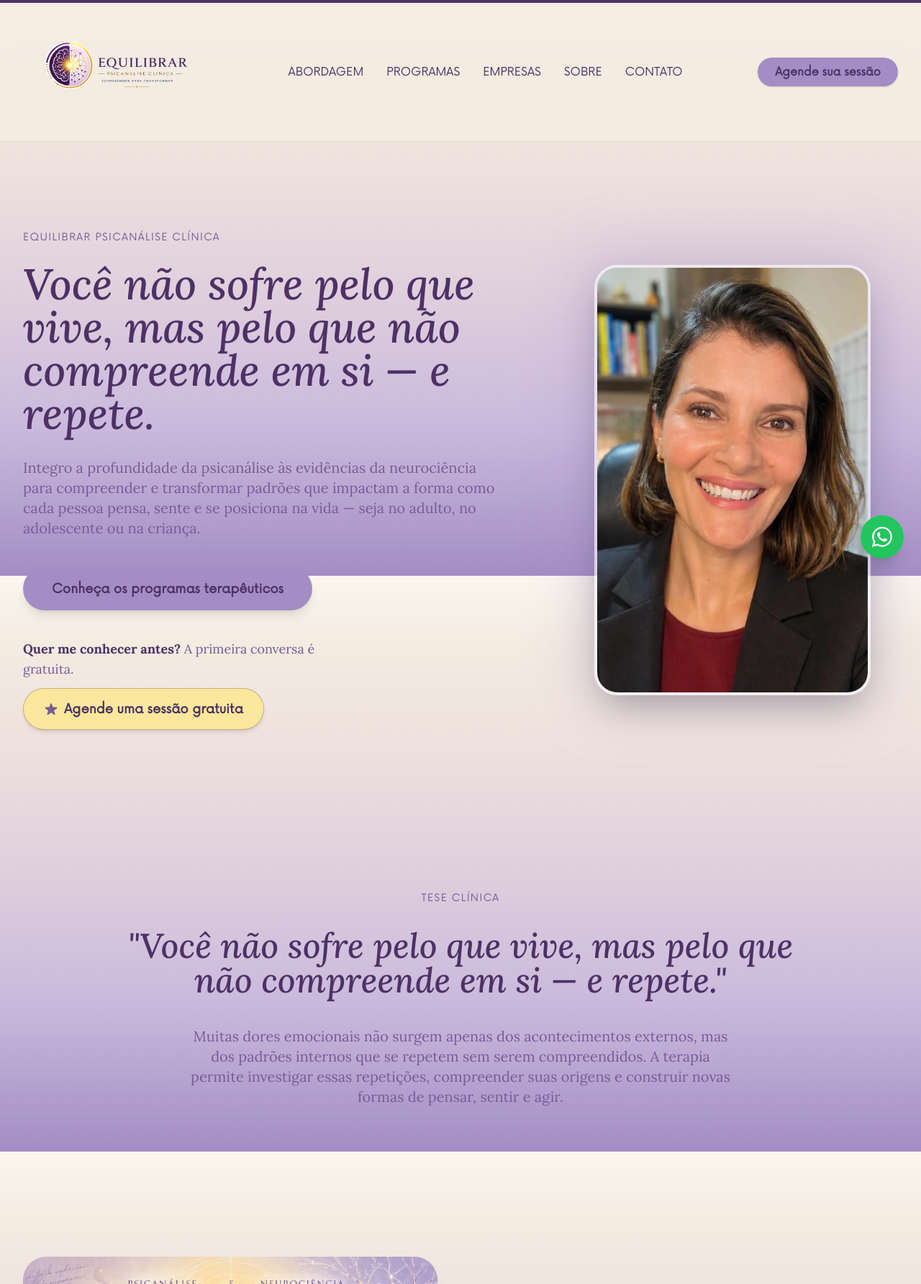
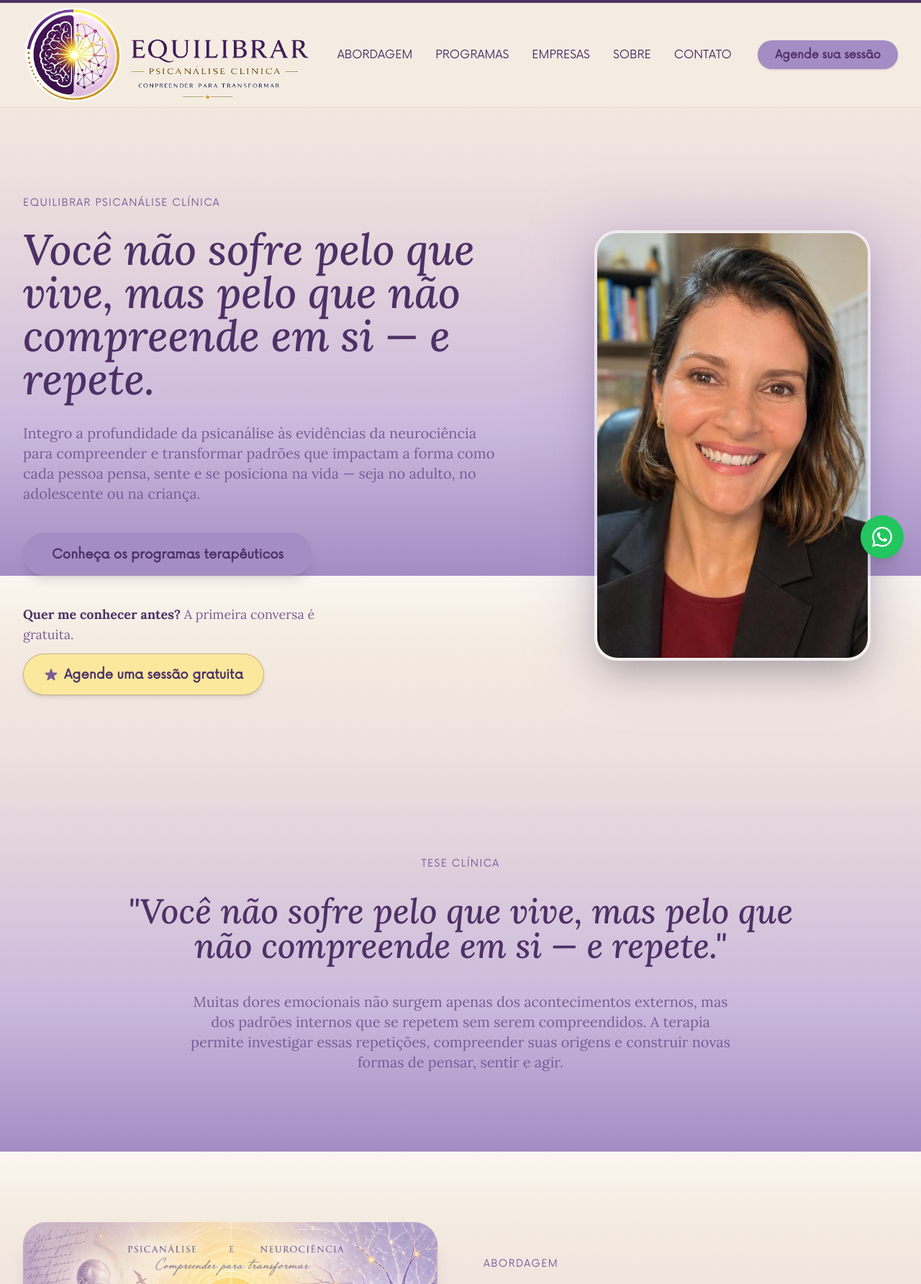
Before and after one commit to deivid-a1/equilibrar-psicanalise, a FastAPI app: page / in a window 1280 px wide. Shown: the top 1784 px of the page at 72% size. Run offline with FastAPI, Linux system fonts and the light colour scheme; parts of the project's set-up code (start-up, migrations or seed data) failed here and were passed over; some libraries are stand-ins or nearby versions.

Commit message:
feat: logo do header maior e legível
A logo no header parecia pequena porque o arquivo PNG/WebP original
(1536x1024) tinha ~60% de whitespace transparente em volta do conteúdo
real. Cortei o arquivo para 1168x397 (auto-crop com threshold de alpha)
e ajustei as dimensões CSS:

- header-inner: 7-9rem (era 8-12rem) — mais compacto
- site-logo: max-height 6.5-8.5rem + max-width 320-450px para não invadir
  o nav (a imagem cortada tem aspect 2.94:1, fica horizontal)
- estado encolhido (após scroll): logo proporcional menor
- main padding-top reduzido proporcionalmente
- cache-busting (?v=2) na URL da logo no template para forçar reload

Resultado: a logo agora ocupa quase 100% do espaço vertical do header,
com texto "EQUILIBRAR / PSICANÁLISE CLÍNICA / COMPREENDER PARA
TRANSFORMAR" totalmente legível. Footer também ganhou logo bem maior.

AGENTS.md atualizado com novas dimensões e nota sobre o auto-crop.

Co-Authored-By: Claude Opus 4.7 (1M context) <noreply@anthropic.com>

```diff
--- a/static/css/style.css
+++ b/static/css/style.css
@@ -29,45 +29,50 @@ html, body {
 /* ============================
    Header com shrink-on-scroll
    ============================ */
-/* Tamanho expandido (entrada): logo grande, header alto */
+/* Logo tem aspect-ratio ~2.94:1 (após crop dos espaços vazios).
+   A altura controla o tamanho aparente; a largura é limitada para não
+   invadir o nav e o botão CTA. */
 .site-header-inner {
-    height: 8rem;            /* 128px */
+    height: 7rem;            /* 112px */
     transition: height 0.35s ease;
 }
 .site-logo {
-    height: 7rem;            /* 112px */
-    transition: height 0.35s ease;
+    height: calc(100% - 0.5rem);
+    max-height: 6.5rem;      /* 104px */
+    max-width: 320px;
+    transition: max-height 0.35s ease, max-width 0.35s ease;
 }
 @media (min-width: 768px) {
-    .site-header-inner { height: 10rem; }   /* 160px */
-    .site-logo { height: 9rem; }            /* 144px */
+    .site-header-inner { height: 8rem; }    /* 128px */
+    .site-logo { max-height: 7.5rem; max-width: 380px; }
 }
 @media (min-width: 1024px) {
-    .site-header-inner { height: 12rem; }   /* 192px */
-    .site-logo { height: 11rem; }           /* 176px */
+    .site-header-inner { height: 9rem; }    /* 144px */
+    .site-logo { max-height: 8.5rem; max-width: 450px; }
 }
 
 /* Tamanho encolhido (após scroll): logo enxuta */
 .site-header.is-scrolled .site-header-inner {
-    height: 5rem;            /* 80px */
+    height: 4.5rem;          /* 72px */
 }
 .site-header.is-scrolled .site-logo {
-    height: 3.5rem;          /* 56px */
+    max-height: 4rem;
+    max-width: 200px;
 }
 @media (min-width: 768px) {
-    .site-header.is-scrolled .site-header-inner { height: 6rem; }  /* 96px */
-    .site-header.is-scrolled .site-logo { height: 4.5rem; }        /* 72px */
+    .site-header.is-scrolled .site-header-inner { height: 5rem; }   /* 80px */
+    .site-header.is-scrolled .site-logo { max-height: 4.5rem; max-width: 220px; }
 }
 
-/* Padding-top do main: garantir que conteúdo NUNCA fica oculto pelo header */
+/* Padding-top do main: corresponde à altura do header expandido */
 .site-main {
-    padding-top: 8rem;       /* mobile: 128px (header expandido) */
+    padding-top: 7rem;       /* mobile: 112px */
 }
 @media (min-width: 768px) {
-    .site-main { padding-top: 10rem; }
+    .site-main { padding-top: 8rem; }
 }
 @media (min-width: 1024px) {
-    .site-main { padding-top: 12rem; }
+    .site-main { padding-top: 9rem; }
 }
 
 /* Compensa header fixo ao navegar para âncoras (usa altura do header encolhido,
--- a/templates/base.html
+++ b/templates/base.html
@@ -42,7 +42,7 @@
         <div class="max-w-7xl mx-auto px-4 sm:px-6 lg:px-8 relative z-20">
             <div class="site-header-inner flex justify-between items-center">
                 <a href="/{% block home_anchor %}{% endblock %}" class="flex-shrink-0 flex items-center" aria-label="Equilibrar Psicanálise — página inicial">
-                    <img class="site-logo w-auto object-contain" src="/static/img/logo_com_nome_psicanalise.webp" alt="Equilibrar Psicanálise Clínica">
+                    <img class="site-logo w-auto object-contain" src="/static/img/logo_com_nome_psicanalise.webp?v=2" alt="Equilibrar Psicanálise Clínica">
                 </a>
 
                 <nav class="hidden md:flex space-x-6 lg:space-x-8 font-now text-sm lg:text-base" aria-label="Navegação principal">
@@ -109,7 +109,7 @@
         <div class="max-w-7xl mx-auto px-4 sm:px-6 lg:px-8">
             <div class="flex flex-col md:flex-row justify-between items-center text-center md:text-left gap-8">
                 <div>
-                    <img src="/static/img/logo_com_nome_psicanalise.webp" alt="Equilibrar Psicanálise" class="h-44 md:h-56 mx-auto md:mx-0 object-contain">
+                    <img src="/static/img/logo_com_nome_psicanalise.webp?v=2" alt="Equilibrar Psicanálise" class="h-44 md:h-56 mx-auto md:mx-0 object-contain">
                 </div>
                 <div class="font-now text-sm space-y-2">
                     <p>© {{ current_year|default(2026) }} Equilibrar Psicanálise Clínica. Todos os direitos reservados.</p>
```
Also changed, not shown: AGENTS.md (+12 -7 lines), static/img/logo_com_nome_psicanalise.webp.
